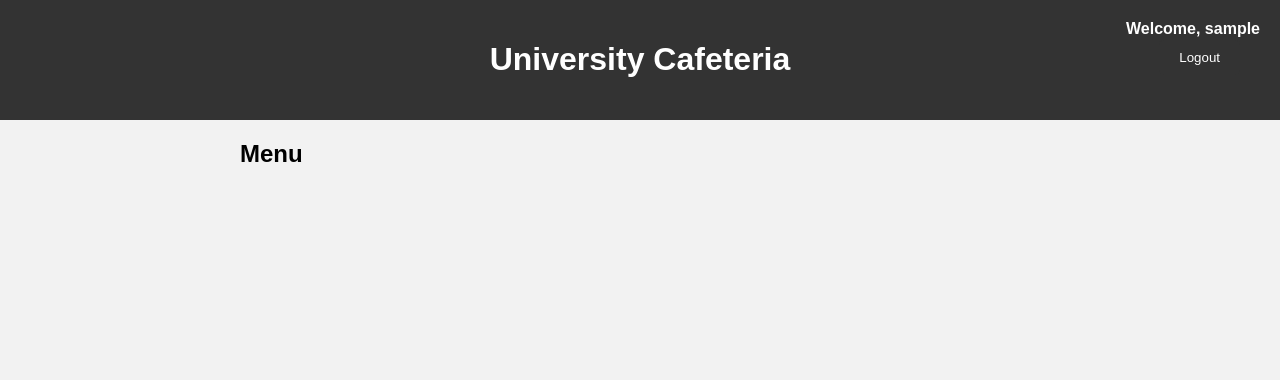
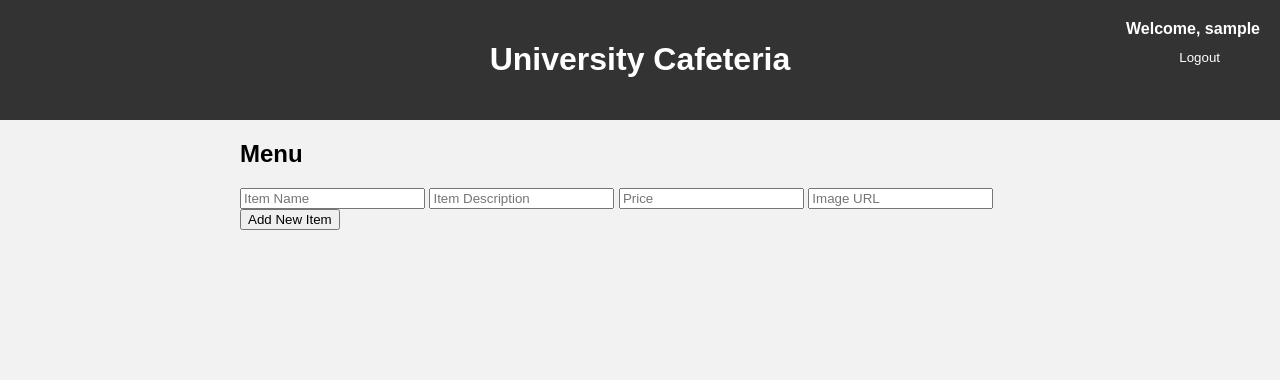
Before and after one commit to razvan-radutoiu/Proiect_ISW, a Flask app: page /menu in a window 1280 px wide. Shown: the top 380 px of the page. Run offline with Flask 3, Linux system fonts and the light colour scheme; the visitor is signed in with stand-in values (Sample User, id 1); data that the repository does not hold is empty.

Commit message:
update admin menu

```diff
--- a/app.py
+++ b/app.py
@@ -10,9 +10,6 @@ app.secret_key = '1234'
 # Admin login route
 @app.route('/admin', methods=['GET', 'POST'])
 def admin_login():
-
-    session.pop('logged_in', None)
-    session.pop('username', None)
 
     if request.method == 'POST':
         username = request.form['username']
@@ -48,6 +45,7 @@ def signin():
 
     if status:
         session['logged_in'] = True
+        session['admin_logged_in'] = False # !!!
         session['username'] = username
 
         if remember_me:
@@ -74,12 +72,28 @@ def register():
 @app.route('/menu', methods=['GET', 'POST'])
 def menu():
     menu_data = db.get_menu()
-    if not session.get('logged_in') and not session.get('admin_logged_in'):  # Redirect non-logged-in or non-admin users to home
+
+    print(session.get('admin_logged_in')) # note to self: don't forget to pop user session variable
+    if session.get('admin_logged_in'):
+        if request.method == 'POST':
+            action = request.form.get('action')
+
+            if action == 'add':
+                db.add_menu_item(request.form['name'], request.form['description'], request.form['price'],
+                                 request.form['image_url'])
+            elif action == 'remove':
+                db.remove_menu_item(request.form['item_id'])
+
+        menu_data = db.get_menu()
+
+        return render_template('menu.html', menu_data=menu_data, admin_logged_in = True)
+
+    # Redirect non-admin users or non-logged-in users to the home route
+    elif not session.get('logged_in'):
         return redirect(url_for('home'))
-    else:
-        return render_template('menu.html', menu_data=menu_data)
 
-
+    # Render the menu template for regular users
+    return render_template('menu.html', menu_data=menu_data, admin_logged_in = False)
 
 
 @app.errorhandler(404)
--- a/templates/menu.html
+++ b/templates/menu.html
@@ -95,11 +95,11 @@
         <div class="welcome-user">
             {% if session.logged_in %}
             Welcome, {{ session.username }}
-                <form action="{{ url_for('logout') }}" method="post">
+            <form action="{{ url_for('logout') }}" method="post">
                 <button class="logout-button" type="submit">Logout</button>
             </form>
             {% else %}
-            Welcome Guest
+            ADMIN MENU
             {% endif %}
         </div>
     </header>
@@ -111,9 +111,29 @@
             <h2>{{ item.name }}</h2>
             <p>{{ item.description }}</p>
             <p class="price">${{ item.price }}</p>
+            <!-- Add to Cart button for all users -->
             <button class="add-to-cart-button">Add to Cart</button>
+            <!-- Form for removing item (visible only to admin users) -->
+            {% if session.admin_logged_in %}
+            <form action="{{ url_for('menu') }}" method="post">
+                <input type="hidden" name="action" value="remove">
+                <input type="hidden" name="item_id" value="{{ item.id }}">
+                <button type="submit">Remove</button>
+            </form>
+            {% endif %}
         </div>
         {% endfor %}
+        <!-- Form for adding new item (visible only to admin users) -->
+        {% if session.admin_logged_in %}
+        <form action="{{ url_for('menu') }}" method="post">
+            <input type="hidden" name="action" value="add">
+            <input type="text" name="name" placeholder="Item Name" required>
+            <input type="text" name="description" placeholder="Item Description" required>
+            <input type="number" name="price" placeholder="Price" step="0.01" min="0.01" required>
+            <input type="text" name="image_url" placeholder="Image URL" required>
+            <button type="submit">Add New Item</button>
+        </form>
+        {% endif %}
     </div>
 </body>
 
```
